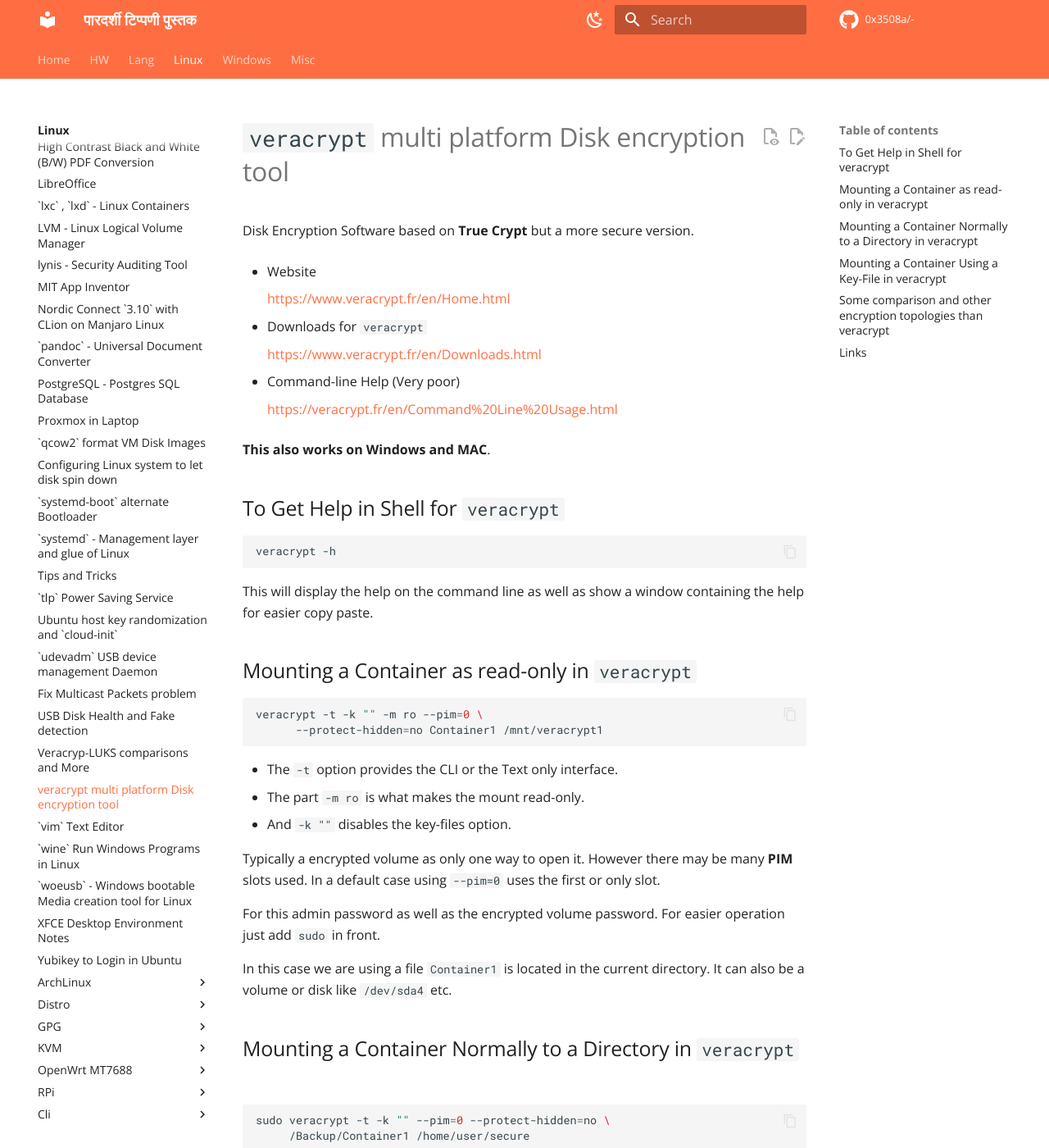
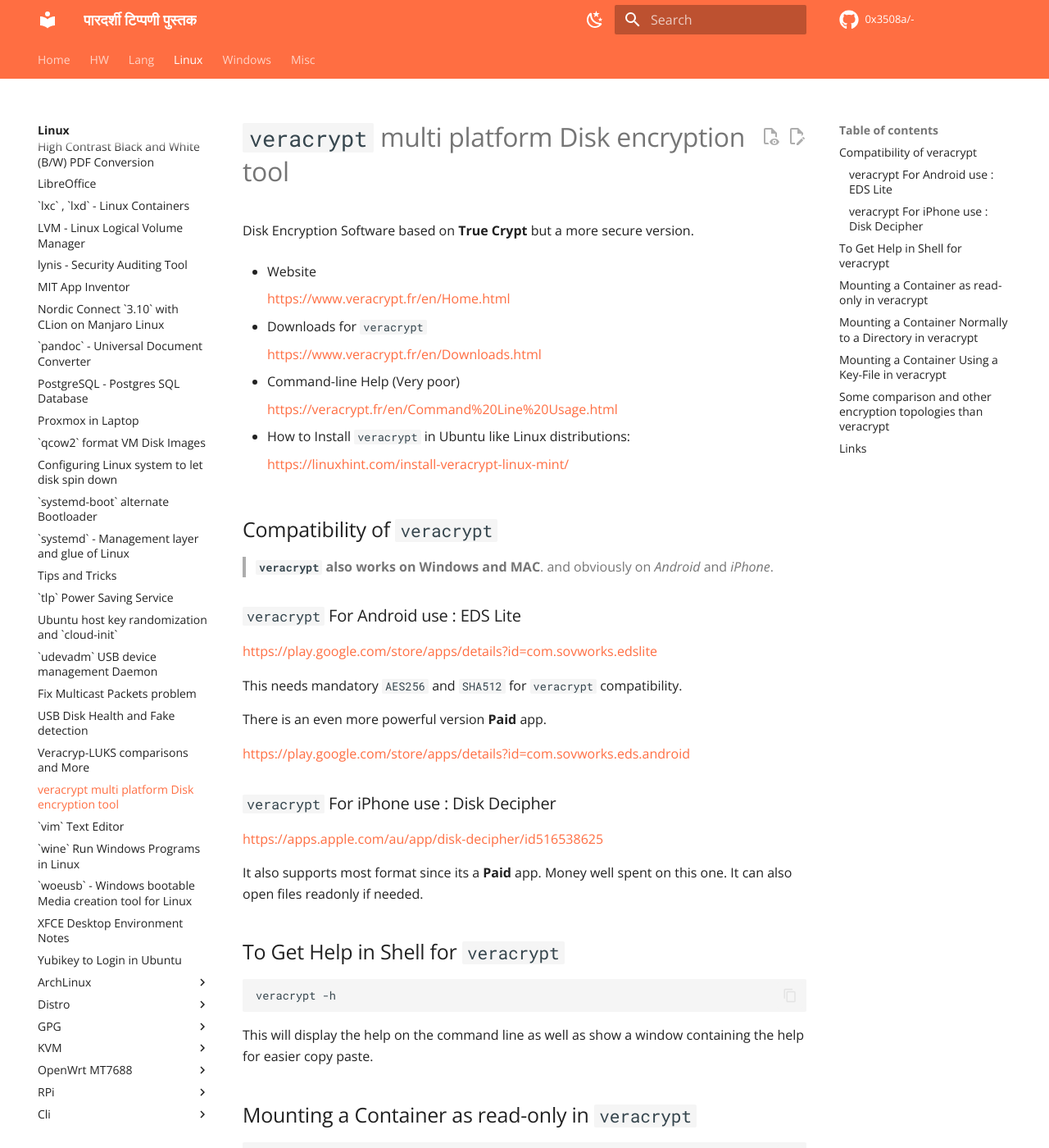
Before and after one commit to 0x3508A/-, an MkDocs documentation site: the page built from docs/Linux/veracrypt.md, in a window 1280 px wide and 1400 px high. Shown: the whole window at 82% size. Built offline with MkDocs 1.6.1 and Material for MkDocs 9.7.7, drawn with Linux system fonts in a browser that asks for light colours; comment, search, counter and statistics services are not loaded.

Commit message:
पुनरीक्षण

```diff
--- a/docs/Linux/veracrypt.md
+++ b/docs/Linux/veracrypt.md
@@ -14,7 +14,31 @@ Disk Encryption Software based on **True Crypt** but a more secure version.
 
      <https://veracrypt.fr/en/Command%20Line%20Usage.html>
 
-**This also works on Windows and MAC**.
+- How to Install `veracrypt` in Ubuntu like Linux distributions:
+
+     <https://linuxhint.com/install-veracrypt-linux-mint/>
+
+## Compatibility of `veracrypt`
+>
+> **`veracrypt` also works on Windows and MAC**.
+> and obviously on *Android* and *iPhone*.
+
+### `veracrypt` For Android use : EDS Lite
+
+<https://play.google.com/store/apps/details?id=com.sovworks.edslite>
+
+This needs mandatory `AES256` and `SHA512` for `veracrypt` compatibility.
+
+There is an even more powerful version **Paid** app.
+
+<https://play.google.com/store/apps/details?id=com.sovworks.eds.android>
+
+### `veracrypt` For iPhone use : Disk Decipher
+
+<https://apps.apple.com/au/app/disk-decipher/id516538625>
+
+It also supports most format since its a **Paid** app. Money well spent on this one.
+It can also open files readonly if needed.
 
 ## To Get Help in Shell for `veracrypt`
 
```
Also changed, not shown: docs/Lang/README.md (+4 -0 lines), docs/Linux/cli/rclone.md (+12 -0 lines).
